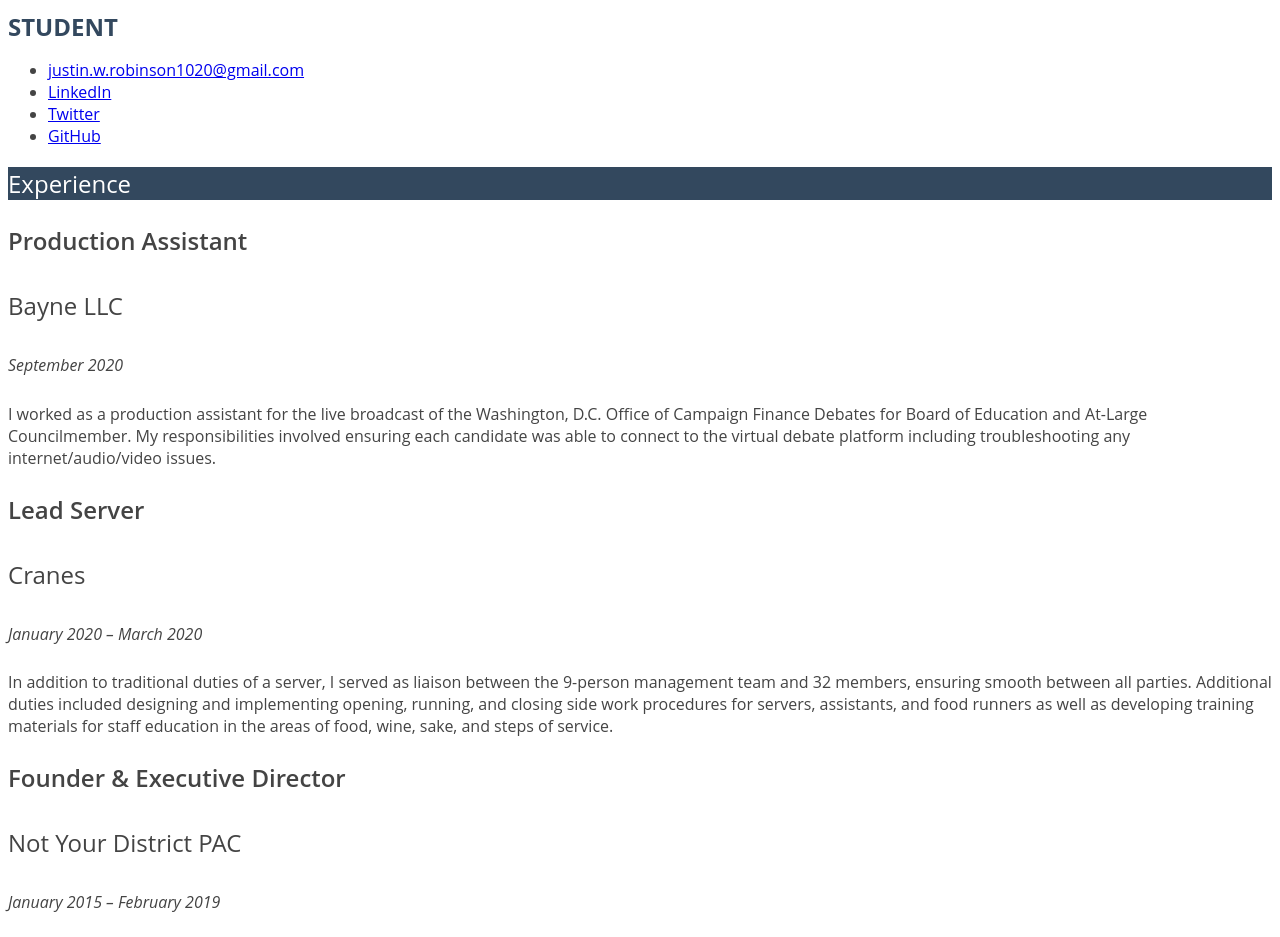
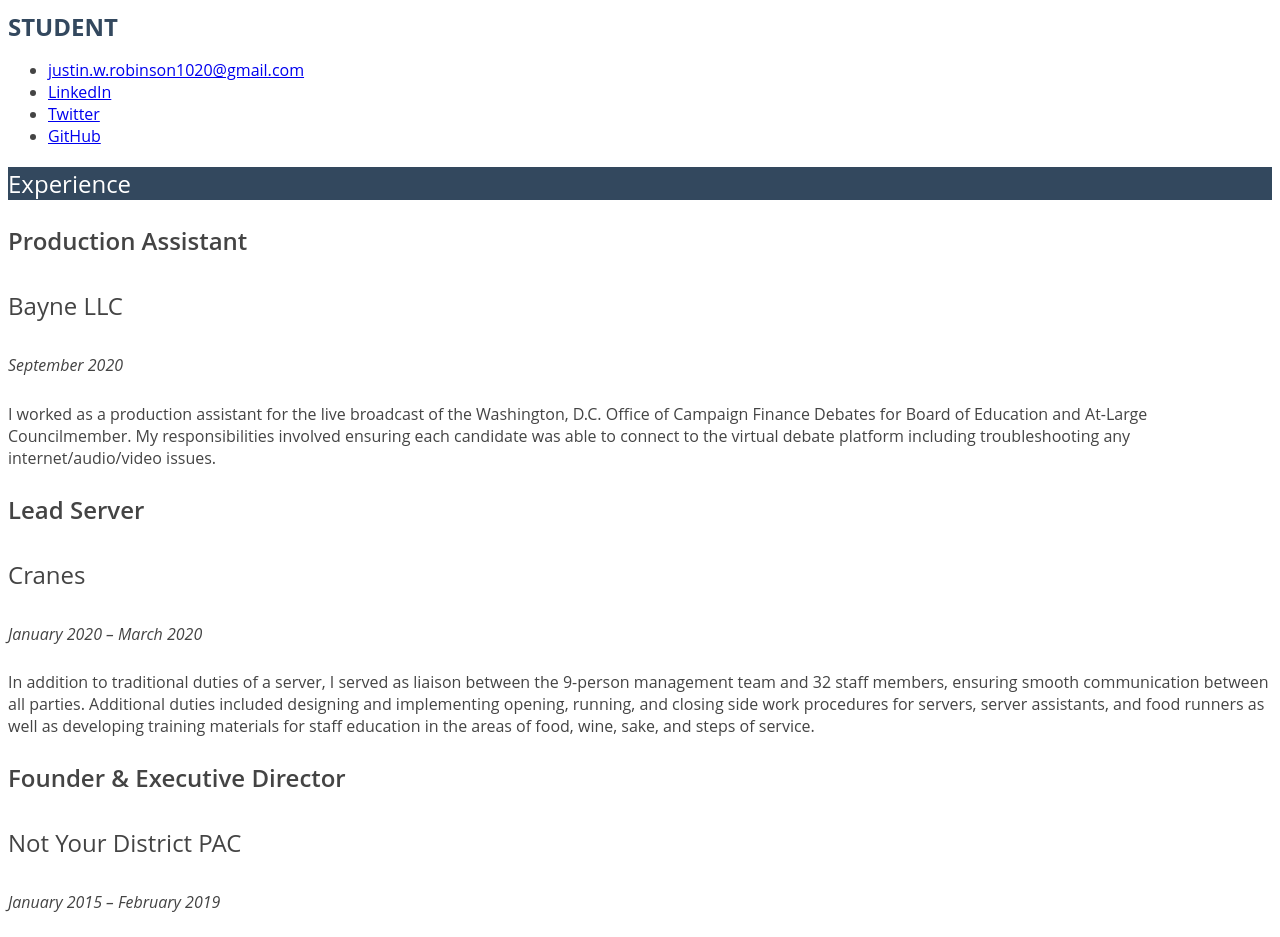
Before and after one commit to justinrobinson1020/Justin-Robinson-JOUR352, a plain HTML site: page resume/index.html in a window 1280 px wide. Shown: the part 119-1056 px from the top of the page. Drawn offline with Linux system fonts and the light colour scheme.

Commit message:
Finish comments and correct copy errors re Cranes

```diff
--- a/resume/index.html
+++ b/resume/index.html
@@ -52,9 +52,9 @@
 
     <p>
         In addition to traditional duties of a server, I served as liaison between the
-        9-person management team and 32 members, ensuring smooth between all parties.
+        9-person management team and 32 staff members, ensuring smooth communication between all parties.
         Additional duties included designing and implementing opening, running, and
-        closing side work procedures for servers, assistants, and food runners as well as
+        closing side work procedures for servers, server assistants, and food runners as well as
         developing training materials for staff education in the areas of food, wine,
         sake, and steps of service.
     </p>
--- a/resume/style.css
+++ b/resume/style.css
@@ -28,21 +28,25 @@ h3 {
     font-weight: 600;
 }
 
+/* Company Names */
 h4 {
     font-size: 1.5em;
     font-weight: 400;
 }
 
+/* Job Dates */
 h5 {
     font-size: 1em;
     font-weight: 400;
     font-style: italic;
 }
 
+/* Contact Info, Skills, Education */
 li {
     font-size: 1em;
 }
 
+/* Professional Title */
 strong {
     color: #33485e;
     font-size: 1.5em;
```
